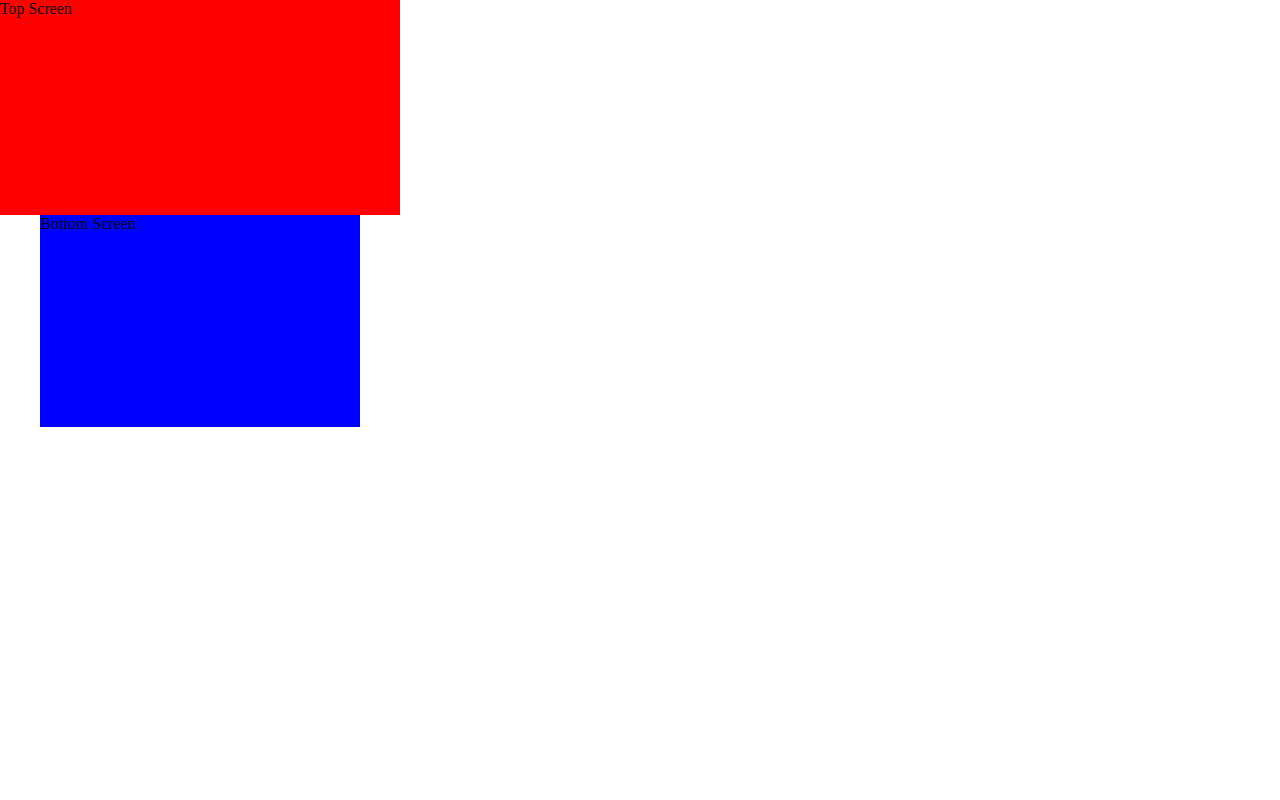
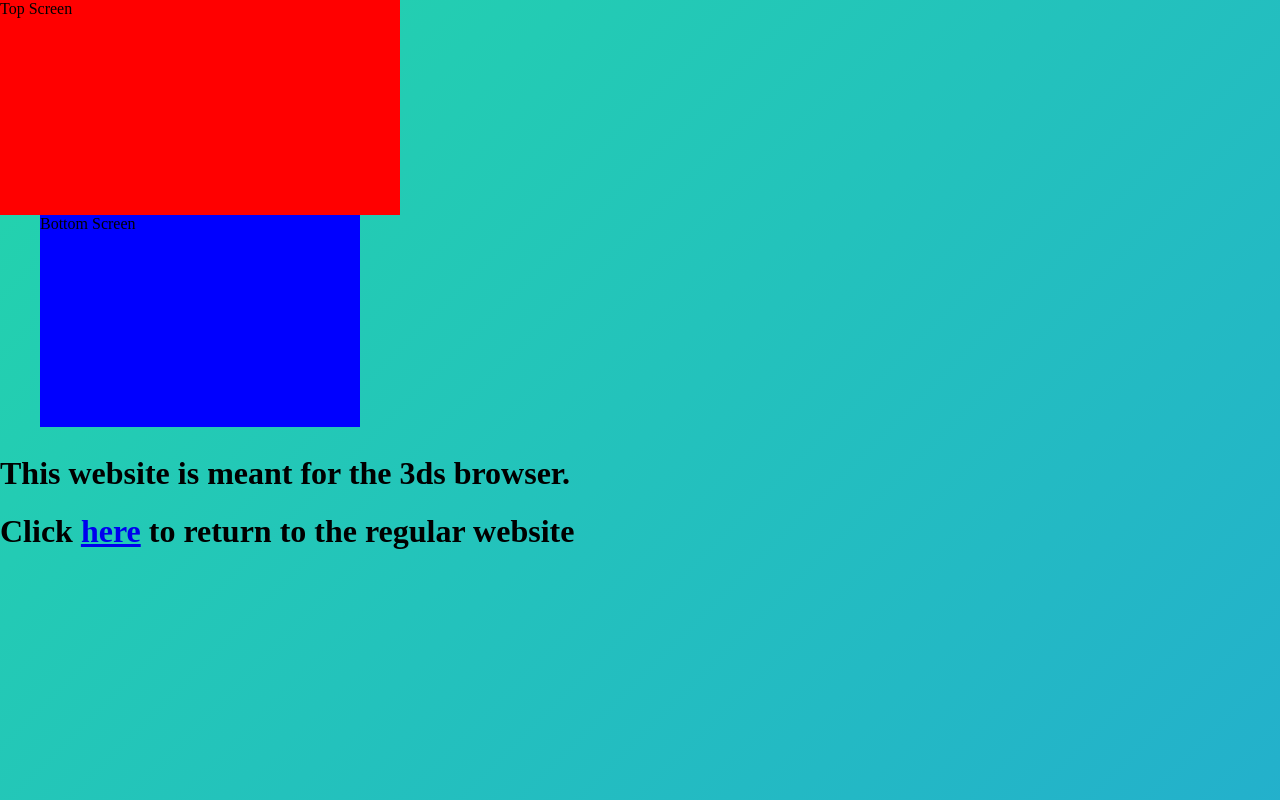
Before and after one commit to mheftie296/website, a Flask app: template templates/3ds.html in a window 1280 px wide. Run offline with Flask 3, Linux system fonts and the light colour scheme; the template is opened without the code that fills it, so the values that code supplies are empty.

Commit message:
3ds version
Update 3ds specific webpage

```diff
--- a/app.py
+++ b/app.py
@@ -7,6 +7,10 @@
 @app.route('/')
 def index():
     return render_template('index.html')
+
+@app.route('/3ds')
+def index():
+    return render_template('3ds.html')
 
 @app.errorhandler(404)
 def notfound(e):
--- /dev/null
+++ b/templates/3ds.css
@@ -0,0 +1,6 @@
+body {
+	background: linear-gradient(-45deg, #ee7752, #e73c7e, #23a6d5, #23d5ab);
+	background-size: 400% 400%;
+	animation: gradient 15s ease infinite;
+	height: 90vh;
+}
--- a/templates/3ds.html
+++ b/templates/3ds.html
@@ -1,7 +1,8 @@
 <!DOCTYPE html>
 <html>
   <head>
-    <meta name="viewport" content="width=400, initial-scale=1">
+    <meta name="viewport" content="width=400, initial-scale=1, user-scalable=no">
+    <link rel="stylesheet" type="text/css" href="3ds.css" />
     <style>
       body { margin: 0px; }
       #topscreen { width: 400px; height: 215px; overflow: hidden; background-color: red; }
@@ -11,5 +12,12 @@
   <body>
     <div id="topscreen">Top Screen</div>
     <div id="bottomscreen">Bottom Screen</div>
+    <h1>This website is meant for the 3ds browser.</h1>
+    <h1>Click <a href="https://mheftie.com">here</a> to return to the regular website</h1>
   </body>
+  <script type="text/javascript">
+    window.setInterval(function() {
+    window.scrollTo(40, 215);
+    }, 0);
+</script>
 </html>
--- a/templates/index.html
+++ b/templates/index.html
@@ -7,6 +7,11 @@
     <link rel="stylesheet" type="text/css" href="styles.css" />
     <title>Matthew Heftie</title>
     <link rel="icon" type="image/x-icon" href="/favicon.ico">
+    <script type="text/javascript">
+        if(navigator.platform.indexOf("Nintendo 3DS") > -1) { // If the user agent contains "Nintendo 3DS"
+            location.replace("https://mheftie.com/3ds"); // Redirect to another page
+        }
+    </script>
 </head>
 <body>
     <div style="margin-top: -5vh;" class="center">
```
